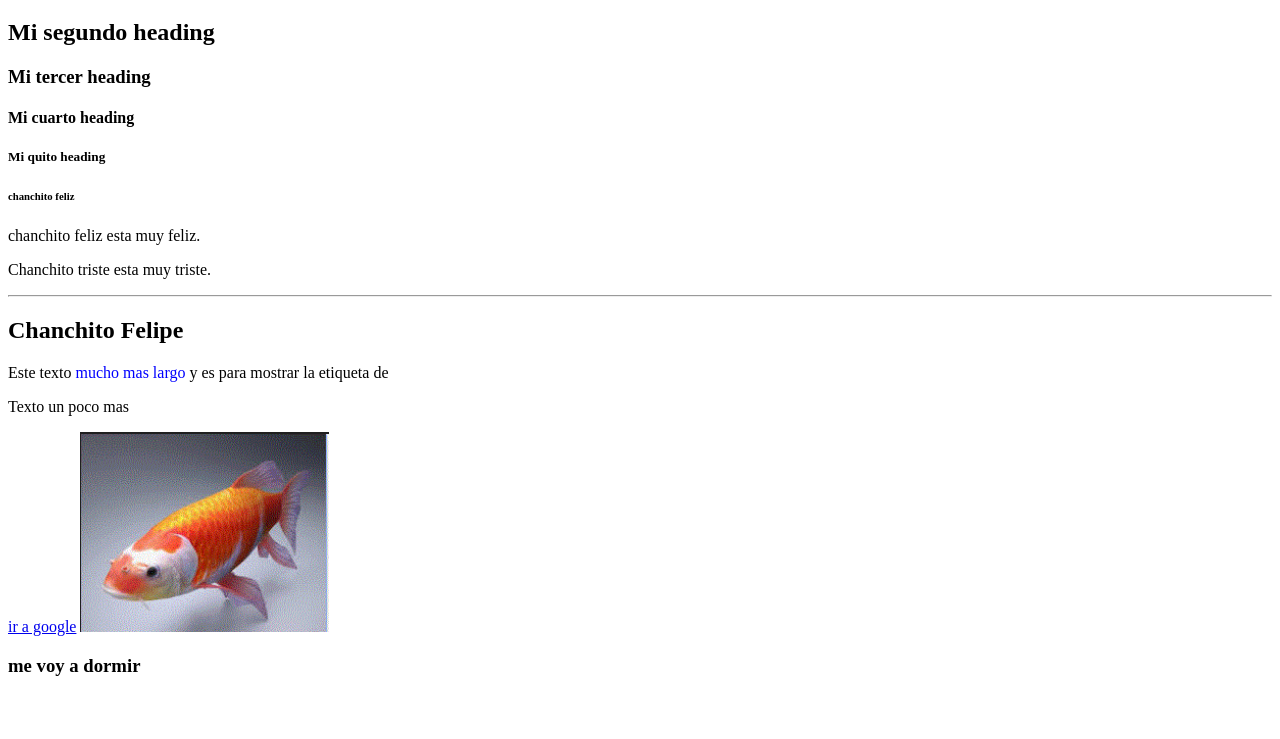
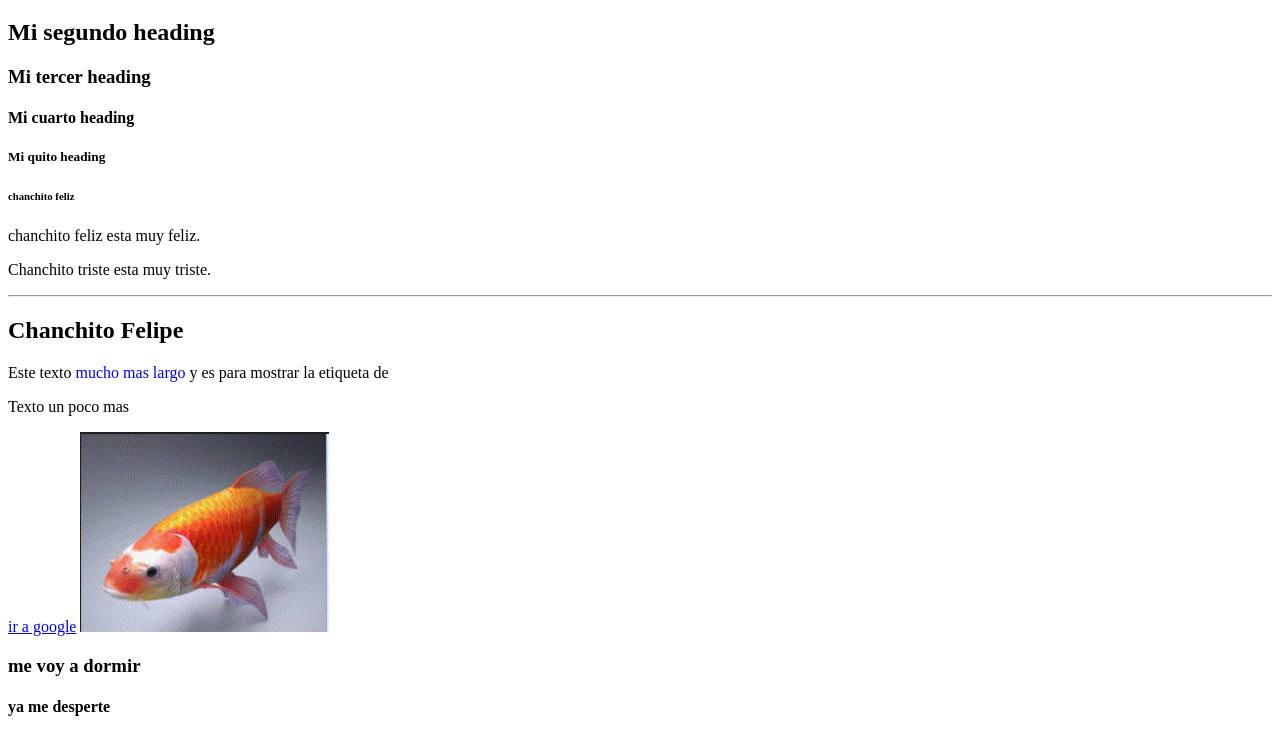
Before and after one commit to sylviaj79/Css, a plain HTML site: page Trabajo 1/index1.html in a window 1280 px wide. Shown: the part 61-800 px from the top of the page. Drawn offline with Linux system fonts and the light colour scheme.

Commit message:
otro intento

```diff
--- a/Trabajo 1/index1.html
+++ b/Trabajo 1/index1.html
@@ -24,3 +24,4 @@
       <img src="koi.png" height="200"/>
       <h3>me voy a dormir
       </h3>
+      <h4> ya me desperte</h4>
```
